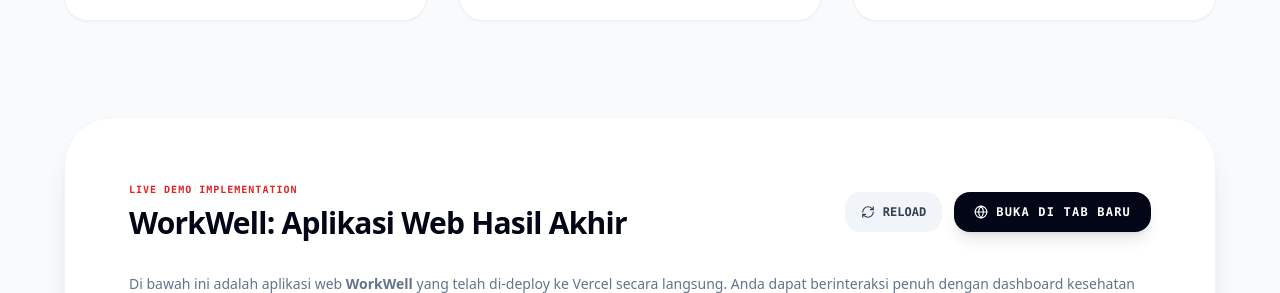
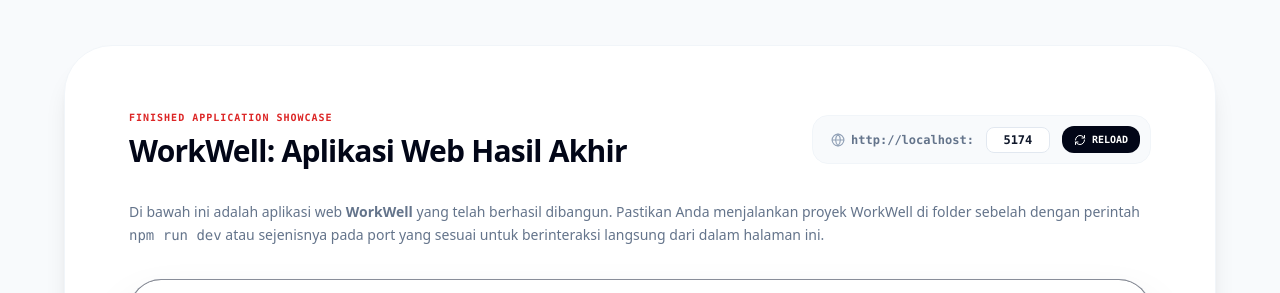
Before and after one commit to agstydva/stem-project, a React (Vite) app: page /prototyping in a window 1280 px wide. Shown: the part 1579-1872 px from the top of the page. Built offline with nearby package versions, Linux system fonts and the light colour scheme.

Commit message:
Remove Purwarupa title word

```diff
--- a/src/pages/Prototyping.jsx
+++ b/src/pages/Prototyping.jsx
@@ -5,6 +5,7 @@
 const Prototyping = () => {
   const [activeImage, setActiveImage] = useState(null);
   const [modalTitle, setModalTitle] = useState('');
+  const [port, setPort] = useState('5174'); // Port default aplikasi WorkWell
   const [iframeKey, setIframeKey] = useState(0); // Untuk trigger reload iframe
 
   const figmaScreenshots = [
@@ -77,7 +78,6 @@
               <span className="text-red-600 font-mono text-xs font-bold tracking-[0.4em] uppercase">STAGE 3: FIGMA & DEVELOPMENT</span>
             </div>
             <h1 className="text-5xl md:text-7xl font-black text-slate-950 leading-[1.05] tracking-tight mb-8">
-              Purwarupa <br />
               <span className="text-transparent bg-clip-text bg-gradient-to-r from-red-600 via-red-500 to-rose-700">Prototype.</span>
             </h1>
             <p className="text-lg md:text-xl leading-relaxed text-slate-500 font-light tracking-tight max-w-2xl">
@@ -151,39 +151,42 @@
         <section className="bg-white rounded-[3rem] p-10 md:p-16 border border-slate-100 shadow-xl overflow-hidden group max-w-6xl mx-auto space-y-8">
           <div className="flex flex-col md:flex-row md:items-center justify-between gap-6">
             <div>
-              <span className="text-[10px] font-mono font-bold text-red-600 uppercase tracking-widest block mb-2">LIVE DEMO IMPLEMENTATION</span>
+              <span className="text-[10px] font-mono font-bold text-red-600 uppercase tracking-widest block mb-2">FINISHED APPLICATION SHOWCASE</span>
               <h2 className="text-2xl md:text-3xl font-black text-slate-950 tracking-tight">
                 WorkWell: Aplikasi Web Hasil Akhir
               </h2>
             </div>
 
-            <div className="flex items-center gap-3">
+            {/* Custom Local Host controls */}
+            <div className="flex flex-wrap items-center gap-3 bg-slate-50 p-2.5 rounded-2xl border border-slate-100">
+              <span className="text-xs font-mono font-bold text-slate-500 flex items-center gap-1.5 pl-2">
+                <Globe size={14} className="text-slate-400" /> http://localhost:
+              </span>
+              <input
+                type="text"
+                value={port}
+                onChange={(e) => setPort(e.target.value)}
+                placeholder="5174"
+                className="w-16 px-2.5 py-1 text-center font-mono text-xs font-bold text-slate-900 bg-white border border-slate-200 rounded-lg focus:outline-none focus:border-red-500"
+              />
               <button
                 onClick={handleReload}
-                className="p-3 bg-slate-100 hover:bg-slate-200 text-slate-700 rounded-2xl hover:scale-105 active:scale-95 transition-all flex items-center gap-2 text-xs font-mono font-bold px-4 py-3"
+                className="p-2 bg-slate-950 hover:bg-slate-900 text-white rounded-xl hover:scale-105 active:scale-95 transition-all flex items-center gap-1.5 text-[10px] font-mono font-bold px-3 py-1.5"
                 title="Reload App"
               >
-                <RefreshCw size={14} /> RELOAD
+                <RefreshCw size={12} /> RELOAD
               </button>
-              <a
-                href="https://workwell-stem.vercel.app/"
-                target="_blank"
-                rel="noopener noreferrer"
-                className="py-3 px-5 bg-slate-950 hover:bg-slate-900 text-white rounded-2xl font-mono text-xs font-bold tracking-widest text-center shadow-lg hover:scale-[1.02] active:scale-[0.98] transition-all duration-300 flex items-center gap-2"
-              >
-                <Globe size={14} /> BUKA DI TAB BARU
-              </a>
             </div>
           </div>
 
           <p className="text-sm text-slate-500 leading-relaxed font-medium">
-            Di bawah ini adalah aplikasi web <strong>WorkWell</strong> yang telah di-deploy ke Vercel secara langsung. Anda dapat berinteraksi penuh dengan dashboard kesehatan kognitif-fisik, mengatur timer screen-time, mencatat hidrasi air, dan menggunakan panduan peregangan dinamis dari dalam frame di bawah ini.
+            Di bawah ini adalah aplikasi web <strong>WorkWell</strong> yang telah berhasil dibangun. Pastikan Anda menjalankan proyek WorkWell di folder sebelah dengan perintah <code>npm run dev</code> atau sejenisnya pada port yang sesuai untuk berinteraksi langsung dari dalam halaman ini.
           </p>
 
           <div className="relative rounded-[2rem] overflow-hidden border border-slate-200/60 shadow-2xl bg-slate-950 h-[650px]">
             <iframe
               key={iframeKey}
-              src="https://workwell-stem.vercel.app/"
+              src={`http://localhost:${port}`}
               title="WorkWell Live Web Application Embed"
               className="w-full h-full border-none bg-white"
               sandbox="allow-same-origin allow-scripts allow-popups allow-forms"
```
